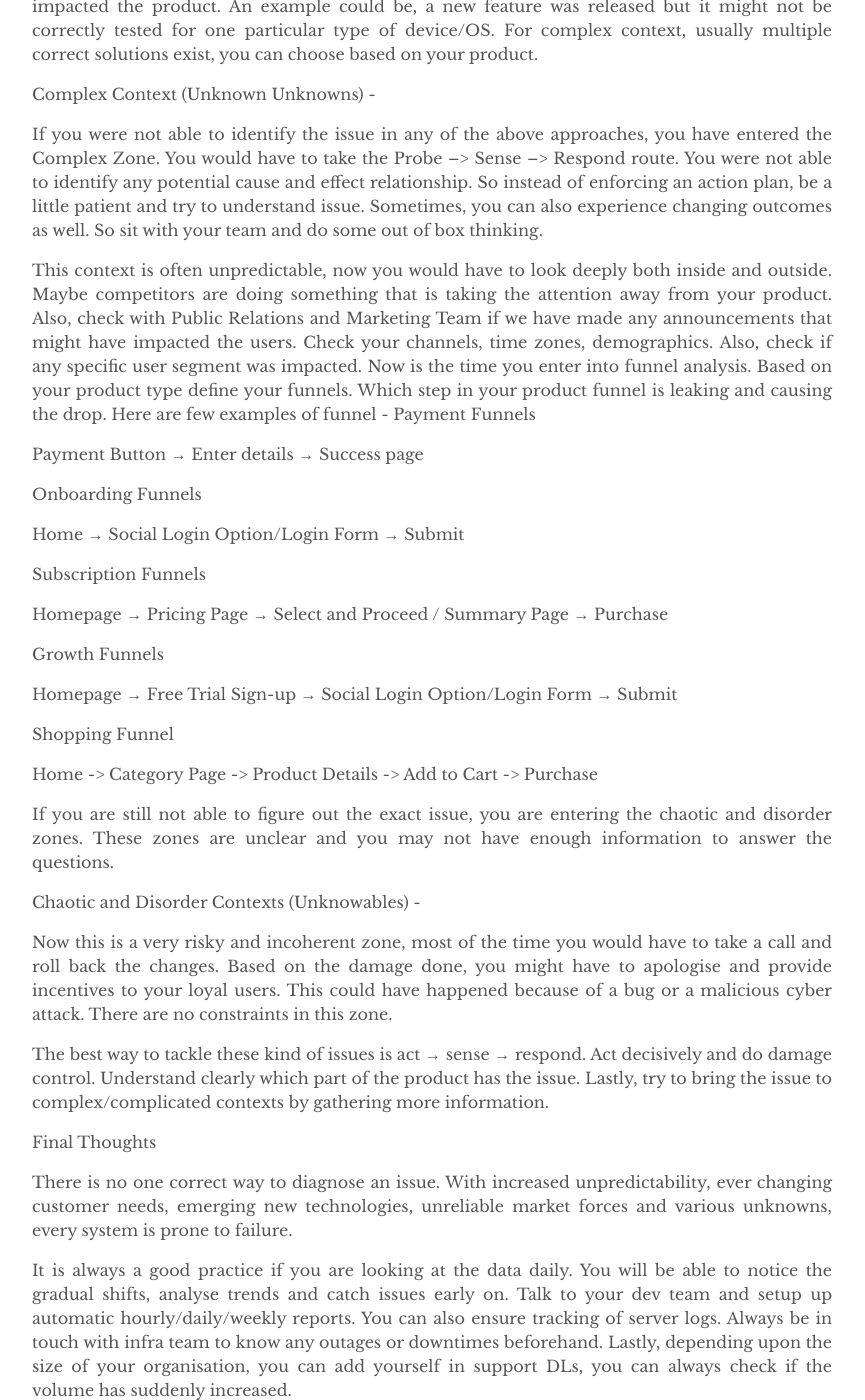
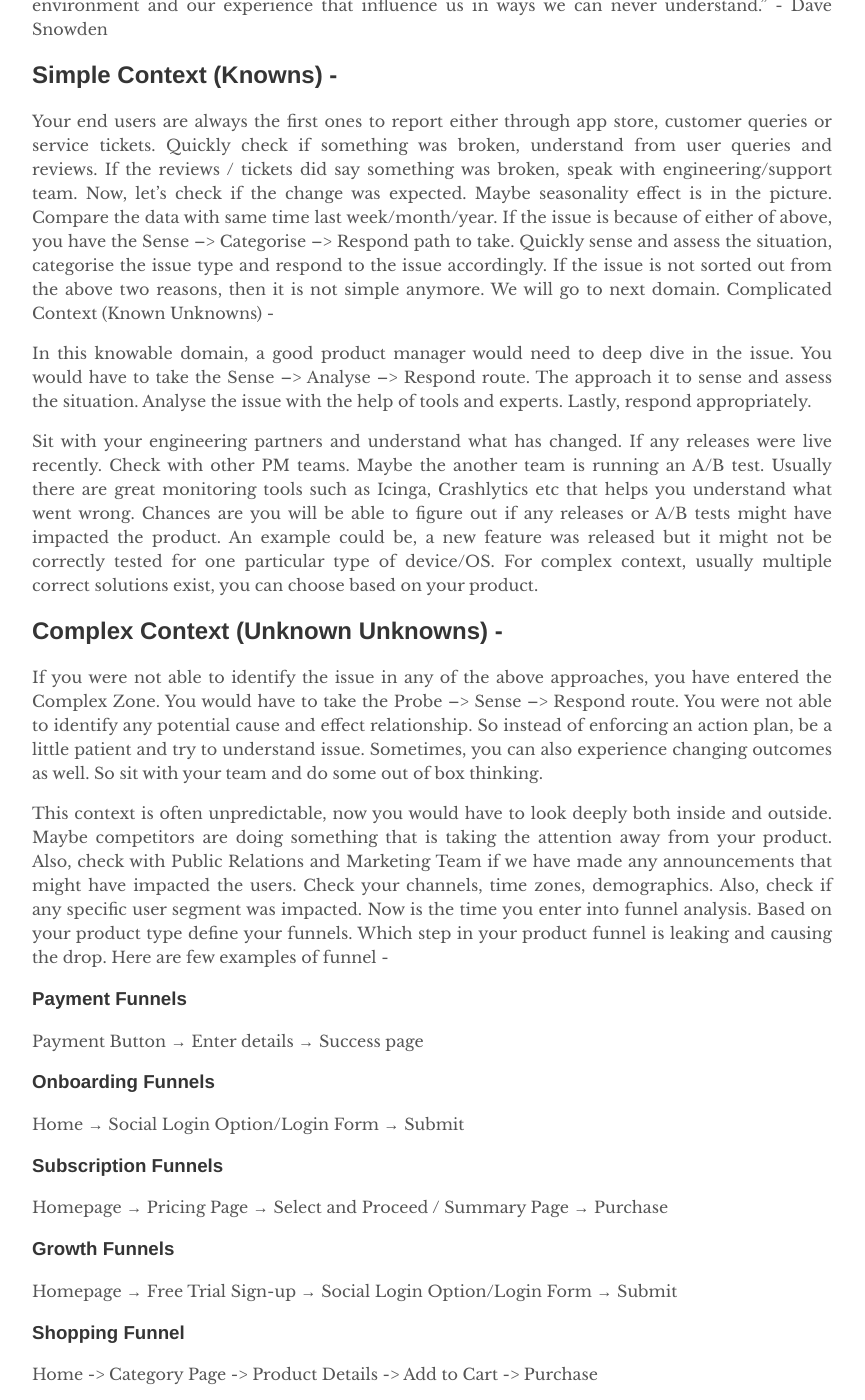
Before and after one commit to Archana-blog/product, a Jekyll site: the page built from _posts/2017-03-29-introducing-tale.md, in a window 1280 px wide and 1400 px high, scrolled down 1510 px. Shown: the whole window, without its empty margins (208-1073 px from the left). Built offline with Jekyll 4.4.1, drawn with Linux system fonts in a browser that asks for light colours; comment, search, counter and statistics services are not loaded; some of the changed text lies outside the part shown.

```diff
--- a/_posts/2017-03-29-introducing-tale.md
+++ b/_posts/2017-03-29-introducing-tale.md
@@ -52,42 +45,43 @@ Check with other PM teams. Maybe the another team is running an A/B test.
 Usually there are great monitoring tools such as Icinga, Crashlytics etc that helps you understand what went wrong.
 Chances are you will be able to figure out if any releases or A/B tests might have impacted the product. An example could be, a new feature was released but it might not be correctly tested for one particular type of device/OS. For complex context, usually multiple correct solutions exist, you can choose based on your product.
 
-Complex Context (Unknown Unknowns) -
+## Complex Context (Unknown Unknowns) -
 
 If you were not able to identify the issue in any of the above approaches, you have entered the Complex Zone. You would have to take the Probe –> Sense –> Respond route. You were not able to identify any potential cause and effect relationship. So instead of enforcing an action plan, be a little patient and try to understand issue. Sometimes, you can also experience changing outcomes as well. So sit with your team and do some out of box thinking.
 
 This context is often unpredictable, now you would have to look deeply both inside and outside. Maybe competitors are doing something that is taking the attention away from your product. Also, check with Public Relations and Marketing Team if we have made any announcements that might have impacted the users.
 Check your channels, time zones, demographics. Also, check if any specific user segment was impacted.
 Now is the time you enter into funnel analysis. Based on your product type define your funnels. Which step in your product funnel is leaking and causing the drop. Here are few examples of funnel -
-Payment Funnels
+
+### Payment Funnels
 
 Payment Button → Enter details → Success page
 
-Onboarding Funnels
+### Onboarding Funnels
 
 Home → Social Login Option/Login Form → Submit
 
-Subscription Funnels
+### Subscription Funnels
 
 Homepage → Pricing Page → Select and Proceed / Summary Page → Purchase
 
-Growth Funnels
+### Growth Funnels
 
 Homepage → Free Trial Sign-up → Social Login Option/Login Form → Submit
 
-Shopping Funnel
+### Shopping Funnel
 
 Home -> Category Page -> Product Details -> Add to Cart -> Purchase
 
 If you are still not able to figure out the exact issue, you are entering the chaotic and disorder zones. These zones are unclear and you may not have enough information to answer the questions.
 
-Chaotic and Disorder Contexts (Unknowables) -
+## Chaotic and Disorder Contexts (Unknowables) -
 
 Now this is a very risky and incoherent zone, most of the time you would have to take a call and roll back the changes. Based on the damage done, you might have to apologise and provide incentives to your loyal users. This could have happened because of a bug or a malicious cyber attack. There are no constraints in this zone.
 
 The best way to tackle these kind of issues is act → sense → respond. Act decisively and do damage control. Understand clearly which part of the product has the issue. Lastly, try to bring the issue to complex/complicated contexts by gathering more information.
 
-Final Thoughts
+## Final Thoughts
 
 There is no one correct way to diagnose an issue. With increased unpredictability, ever changing customer needs, emerging new technologies, unreliable market forces and various unknowns, every system is prone to failure.
 
```
Also changed, not shown: other parts of _posts/2017-03-29-introducing-tale.md (+5 -12 lines).
